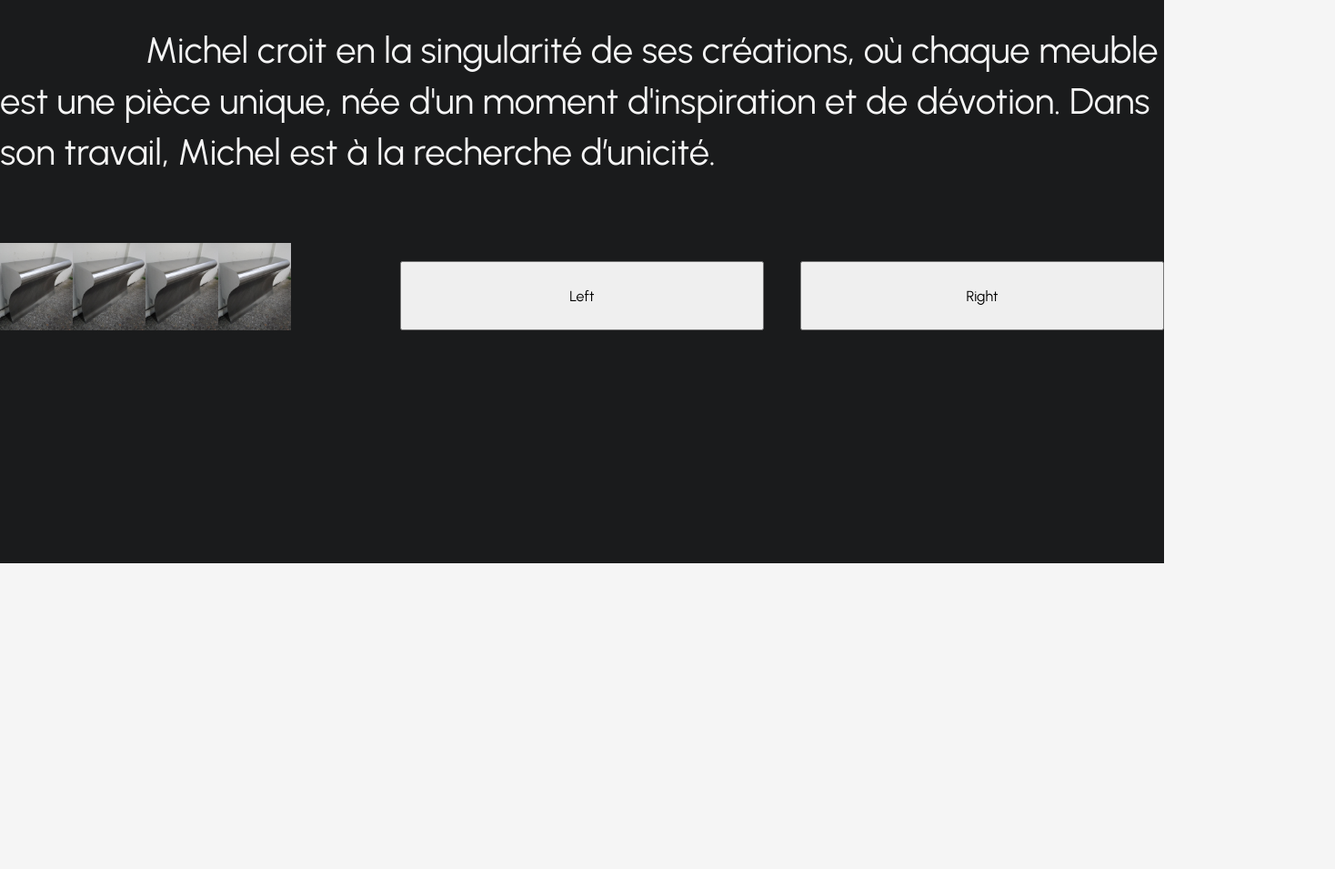
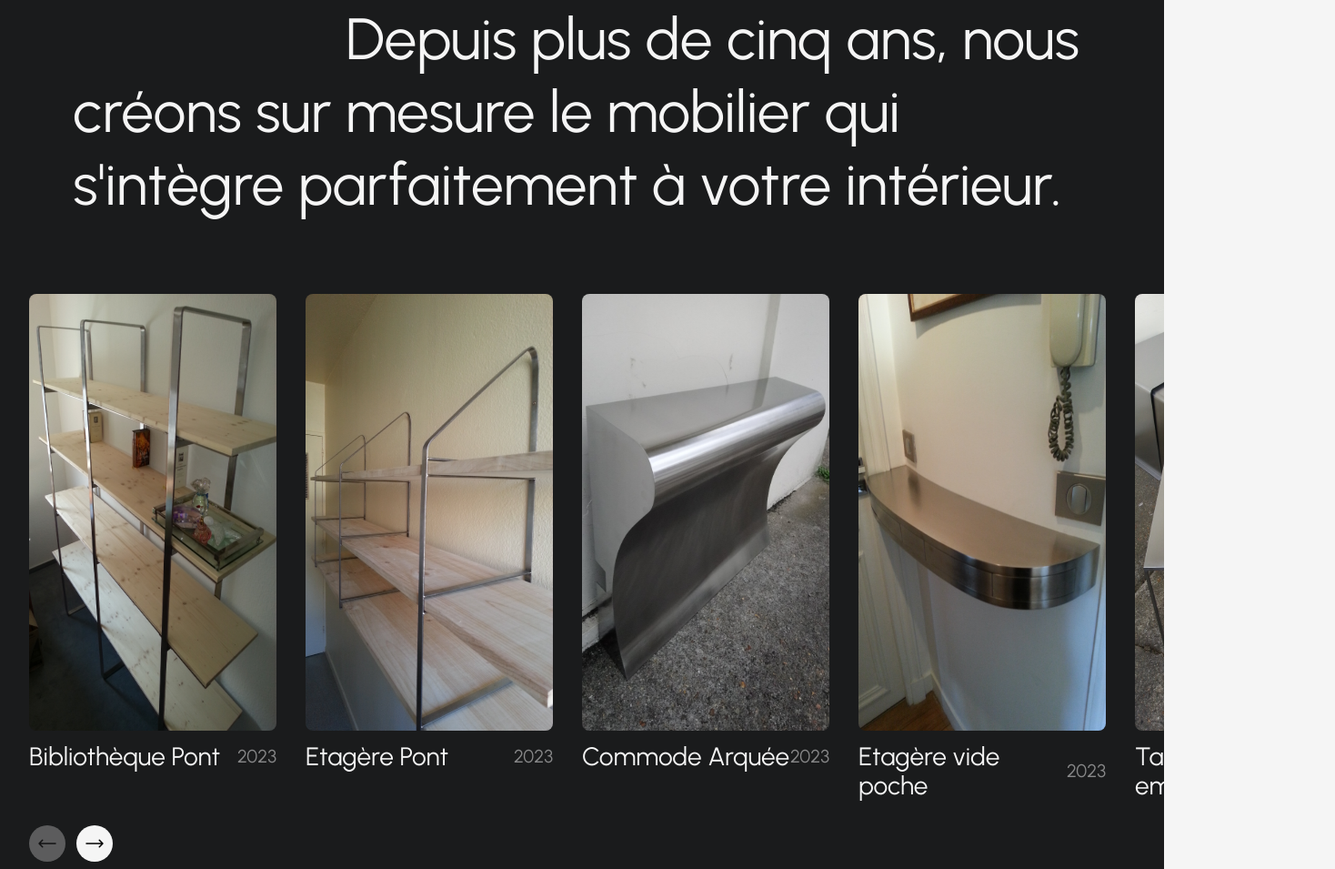
Before and after one commit to clementthirot/metal-nature, a plain HTML site: page index.html in a window 1280 px wide. Shown: the part 1385-2340 px from the top of the page at 91% size, 1468 px wide, since content can reach past the window. Drawn offline with nearby package versions, Linux system fonts and the light colour scheme; some packages are replaced by stand-ins of ours; a script that the page names is missing.

Commit message:
transfert contexte

```diff
--- a/assets/css/template.css
+++ b/assets/css/template.css
@@ -53,43 +53,80 @@ header img {
 
 
 
-
-
-#products .container {
+#products {
     display: flex;
     flex-direction: column;
-    gap: 72px;
+    gap: 80px;
     padding: 232px 0;
 }
 
 #products h2 {
-    font-size: 40px;
-    text-indent: 160px;
+    font-size: 64px;
+    line-height: 80px;
+    text-indent: 300px;
 }
 
-.product-list-items {
-    display: grid;
-    grid-template-columns: repeat(auto-fill, minmax(320px, 1fr));
-    gap: 40px;
+.carousel-container {
+    display: flex;
+    flex-direction: column;
+    gap: var(--spacing-xl);
+    overflow: hidden;
 }
 
-.product-item {
+.carousel {
+    display: flex;
+    flex-direction: row;
+    gap: 32px;
+    width: 100%;
+    padding: 0 32px;
+}
+
+.carousel-item {
     display: flex;
     flex-direction: column;
-    gap: var(--spacing-md);
+    gap: var(--spacing-lg);
+    flex: 0 0 calc(25% - 32px);
 }
 
-.product-item img {
-    width: 100%;
+.carousel-item-caption {
+    display: flex;
+    flex-direction: row;
+    justify-content: space-between;
+    align-items: center;
 }
 
-.product-item h3 {
-    font-size: 24px;
+.carousel-item p {
+    font-size: 28px;
 }
 
-.product-item p {
-    font-size: 18px;
+.carousel-item p:last-child {
+    font-size: 20px;
+    opacity: .5;
 }
+
+.carousel-item img {
+    width: 100%;
+    min-height: 480px;
+    border-radius: var(--spacing-md);
+}
+
+.carousel-action-group {
+    padding: 0 32px;
+    display: flex;
+    flex-direction: row;
+    gap: var(--spacing-lg);
+    margin-top: var(--spacing-lg);
+}
+
+.carousel-action {
+    padding: var(--spacing-md);
+    background-color: var(--color-white);
+    cursor: pointer;
+    width: 40px;
+    height: 40px;
+    border-radius: 40px;
+}
+
 
 
 
@@ -104,10 +141,11 @@ header img {
     flex-direction: column;
     gap: 232px;
     padding: 232px 0;
+    overflow: hidden;
 }
 
 #author h2 {
-    font-size: 350px;
+    font-size: 30vw;
     font-weight: 500;
     line-height: normal;
 }
@@ -124,6 +162,10 @@ header img {
 
 #author article img {
     width: 100%;
+    border-radius: var(--spacing-md);
+}
+h3 {
+    font-size: 32px;
 }
 
 #contact {
@@ -135,6 +177,11 @@ header img {
 
 footer {
     text-align: center;
+}
+
+.disabled {
+    cursor: default;
+    opacity: .3;
 }
 
 
@@ -151,45 +198,3 @@ footer {
     opacity: 0;
     transform: translateY(100%);
 }
-
-
-
-
-
-
-
-
-
-
-
-
-
-
-
-
-
-
-.carousel-container {
-    width: 80%;
-    overflow: hidden;
-    display: flex;
-    justify-content: center;
-}
-
-.carousel {
-    display: flex;
-    width: 100%;
-}
-
-.carousel img {
-    width: 25%; /* Chaque image prend 25% de la largeur du conteneur */
-    flex: 0 0 25%; /* Chaque image prend 25% de la largeur du conteneur */
-    transition: transform 0.5s ease;
-}
-
-button {
-    margin-top: 20px;
-    padding: 10px 20px;
-    font-size: 16px;
-    cursor: pointer;
-}
--- a/index.html
+++ b/index.html
@@ -34,7 +34,6 @@
 </head>
 
 <body>
-
 <nav>
     <div class="container">
         <img src="assets/images/logo-metal-nature.svg" alt="Logo de Metal Nature">
@@ -66,37 +65,94 @@
 <section id="products" class="dark-theme">
     <div class="container">
         <h2>
-            Michel croit en la singularité de ses créations, où chaque meuble est une pièce unique, née d'un moment d'inspiration et de dévotion.
-            Dans son travail, Michel est à la recherche d’unicité.
+            Depuis plus de cinq ans, nous créons sur mesure le mobilier qui s'intègre parfaitement à votre intérieur.
         </h2>
+    </div>
 
-        <div class="product-list-items">
     <div class="carousel-container">
         <div class="carousel">
-                    <img src="assets/images/meuble.png" alt="Image 3">
-                    <img src="assets/images/meuble.png" alt="Image 3">
-                    <img src="assets/images/meuble.png" alt="Image 3">
-                    <img src="assets/images/meuble.png" alt="Image 3">
-                    <img src="assets/images/meuble.png" alt="Image 3">
+            <div class="carousel-item">
+                <img src="assets/images/meuble-metal-bois-bibliotheque.png" alt="Image 3">
+                <div class="carousel-item-caption">
+                    <p>Bibliothèque Pont</p>
+                    <p>2023</p>
                 </div>
             </div>
-            <button id="prevBtn">Left</button>
-            <button id="nextBtn">Right</button>
+            <div class="carousel-item">
+                <img src="assets/images/meuble-metal-bois-etagere.png" alt="Image 3">
+                <div class="carousel-item-caption">
+                    <p>Etagère Pont</p>
+                    <p>2023</p>
+                </div>
+            </div>
+            <div class="carousel-item">
+                <img src="assets/images/meuble-metal-commode-arquee.png" alt="Image 3">
+                <div class="carousel-item-caption">
+                    <p>Commode Arquée</p>
+                    <p>2023</p>
+                </div>
+            </div>
+            <div class="carousel-item">
+                <img src="assets/images/meuble-metal-etagere-entree.png" alt="Image 3">
+                <div class="carousel-item-caption">
+                    <p>Etagère vide poche</p>
+                    <p>2023</p>
+                </div>
+            </div>
+            <div class="carousel-item">
+                <img src="assets/images/meuble-metal-table-basse-imbriquee.png" alt="Image 3">
+                <div class="carousel-item-caption">
+                    <p>Table basse emboitées</p>
+                    <p>2023</p>
+                </div>
+            </div>
+            <div class="carousel-item">
+                <img src="assets/images/meuble-metal-table-murale.png" alt="Image 3">
+                <div class="carousel-item-caption">
+                    <p>Meuble 1</p>
+                    <p>2023</p>
+                </div>
+            </div>
+            <div class="carousel-item">
+                <img src="assets/images/meuble-metal-tiroir-cascade.png" alt="Image 3">
+                <div class="carousel-item-caption">
+                    <p>Meuble 1</p>
+                    <p>2023</p>
+                </div>
+            </div>
+        </div>
+        <div class="carousel-action-group">
+            <div id="carouselPrevious" class="carousel-action">
+                <svg xmlns="http://www.w3.org/2000/svg" fill="none" viewBox="0 0 24 24" stroke-width="1.5" stroke="black" class="size-6">
+                    <path stroke-linecap="round" stroke-linejoin="round" d="M6.75 15.75 3 12m0 0 3.75-3.75M3 12h18" />
+                </svg>
+            </div>
+            <div id="carouselNext" class="carousel-action">
+                <svg xmlns="http://www.w3.org/2000/svg" fill="none" viewBox="0 0 24 24" stroke-width="1.5" stroke="black" class="size-6">
+                    <path stroke-linecap="round" stroke-linejoin="round" d="M17.25 8.25 21 12m0 0-3.75 3.75M21 12H3" />
+                </svg>
+            </div>
+
+
         </div>
     </div>
 </section>
 
-<section class="container" id="author">
+<section id="author">
     <h2 class="scroll-title">
         <span class="part-1">Artisan</span>
         <span class="part-2">Créateur</span>
     </h2>
-    <article>
+    <article class="container">
         <img src="assets/images/portrait-michel.png" alt="">
+        <div>
+            <h3>Michel Valade</h3>
             <p>
                 Michel croit en la singularité de ses créations, où chaque meuble est une pièce unique, née d'un moment d'inspiration et de dévotion.
                 Dans son travail, Michel est à la recherche d’unicité.
             </p>
+        </div>
+
     </article>
 </section>
 
--- a/js/animations.js
+++ b/js/animations.js
@@ -1,33 +1,22 @@
 window.onload = function() {
     gsap.registerPlugin(ScrollTrigger);
 
-    gsap.fromTo(".part-1",
-        { x: -100, opacity: 0 },
-        {
-            x: 0,
-            opacity: 1,
+        const part1 = document.querySelector('.part-1');
+        const part2 = document.querySelector('.part-2');
+
+        gsap.set(part1, { x: '-30%' });
+        gsap.set(part2, { x: '30%' });
+
+        gsap.timeline({
             scrollTrigger: {
-                trigger: ".scroll-title",
-                start: "top 80%", // Début de l'animation quand le titre est visible
-                end: "top 50%", // Fin de l'animation
-                scrub: true, // Animation liée au défilement
-            }
-        }
-    );
-
-    gsap.fromTo(".part-2",
-        { x: 100, opacity: 0 },
-        {
-            x: 0,
-            opacity: 1,
-            scrollTrigger: {
-                trigger: ".scroll-title",
-                start: "top 80%",
-                end: "top 50%",
+                trigger: '.scroll-title',
+                start: 'top 100%',
                 scrub: true,
             }
-        }
-    );
+        })
+            .to(part1, { x: '50%', ease: 'none' })
+            .to(part2, { x: '-50%', ease: 'none' }, '<');
+
 
     gsap.timeline()
         .to(".title-line", {
@@ -45,39 +34,51 @@ window.onload = function() {
 
 
 
+document.addEventListener('DOMContentLoaded', function() {
     const carousel = document.querySelector('.carousel');
-const images = document.querySelectorAll('.carousel img');
-const prevBtn = document.getElementById('prevBtn');
-const nextBtn = document.getElementById('nextBtn');
-const totalImages = images.length / 2; // Réel nombre d'images (avant duplication)
+    const items = document.querySelectorAll('.carousel-item');
+    const prevBtn = document.getElementById('carouselPrevious');
+    const nextBtn = document.getElementById('carouselNext');
+    const totalItems = items.length;
+    const itemsToShow = 4; // Number of items to show at once
+    const gap = 32; // Gap between items in pixels
+    const padding = 32; // Padding of the carousel in pixels
     let currentIndex = 0;
 
-function updateCarousel(index) {
-    const offset = -index * 25; // Déplace de 25% par image
-    gsap.to(carousel, { xPercent: offset, duration: 0.5, ease: 'power2.out' });
+    function updateButtons() {
+        if (currentIndex === 0) {
+            prevBtn.classList.add('disabled');
+        } else {
+            prevBtn.classList.remove('disabled');
+        }
+        if (currentIndex >= totalItems - itemsToShow) {
+            nextBtn.classList.add('disabled');
+        } else {
+            nextBtn.classList.remove('disabled');
+        }
+    }
+
+    function updateCarousel() {
+        const itemWidth = items[0].offsetWidth;
+        const offset = -currentIndex * (itemWidth + gap);
+        gsap.to(carousel, { x: offset + padding, duration: 0.5, ease: 'power2.out' });
+        updateButtons();
     }
 
     prevBtn.addEventListener('click', () => {
-    currentIndex = (currentIndex - 1 + totalImages) % totalImages;
-    if (currentIndex < 0) {
-        currentIndex = totalImages - 1;
-    }
-    updateCarousel(currentIndex);
-    if (currentIndex === totalImages - 1) {
-        setTimeout(() => {
-            gsap.set(carousel, { xPercent: -(totalImages - 1) * 25 });
-            currentIndex = 0;
-        }, 500);
+        if (currentIndex > 0) {
+            currentIndex--;
+            updateCarousel();
         }
     });
 
     nextBtn.addEventListener('click', () => {
-    currentIndex = (currentIndex + 1) % totalImages;
-    updateCarousel(currentIndex);
-    if (currentIndex === 0) {
-        setTimeout(() => {
-            gsap.set(carousel, { xPercent: 0 });
-            currentIndex = totalImages - 1;
-        }, 500);
+        if (currentIndex < totalItems - itemsToShow) {
+            currentIndex++;
+            updateCarousel();
         }
     });
+
+    // Initialize carousel and buttons state
+    updateButtons();
+});
```
Also changed, not shown: assets/images/meuble-metal-bois-bibliotheque.png (added), assets/images/meuble-metal-bois-etagere.png (added), assets/images/meuble-metal-commode-arquee.png (added), assets/images/meuble-metal-etagere-entree.png (added), assets/images/meuble-metal-table-basse-imbriquee.png (added), assets/images/meuble-metal-table-murale.png (added), assets/images/meuble-metal-tiroir-cascade.png (added). Lines whose indentation alone changed are shown as unchanged.
